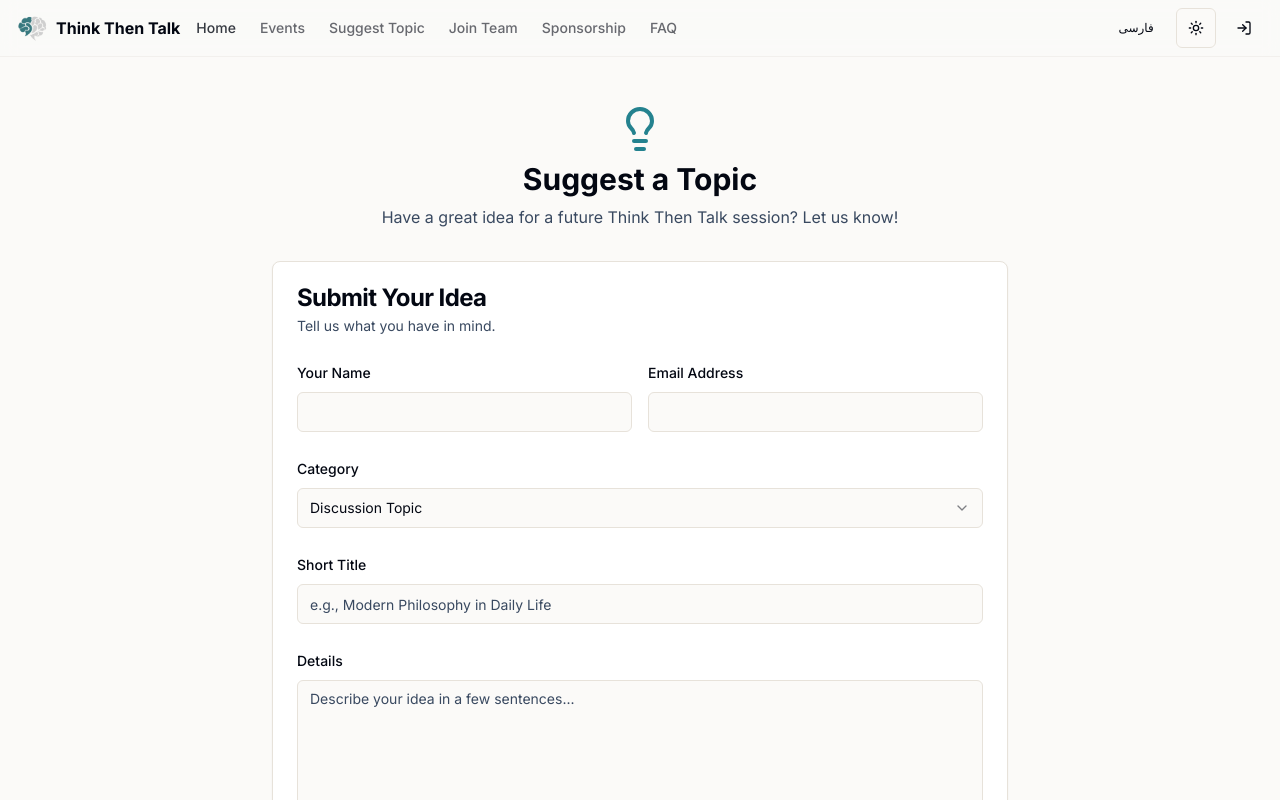
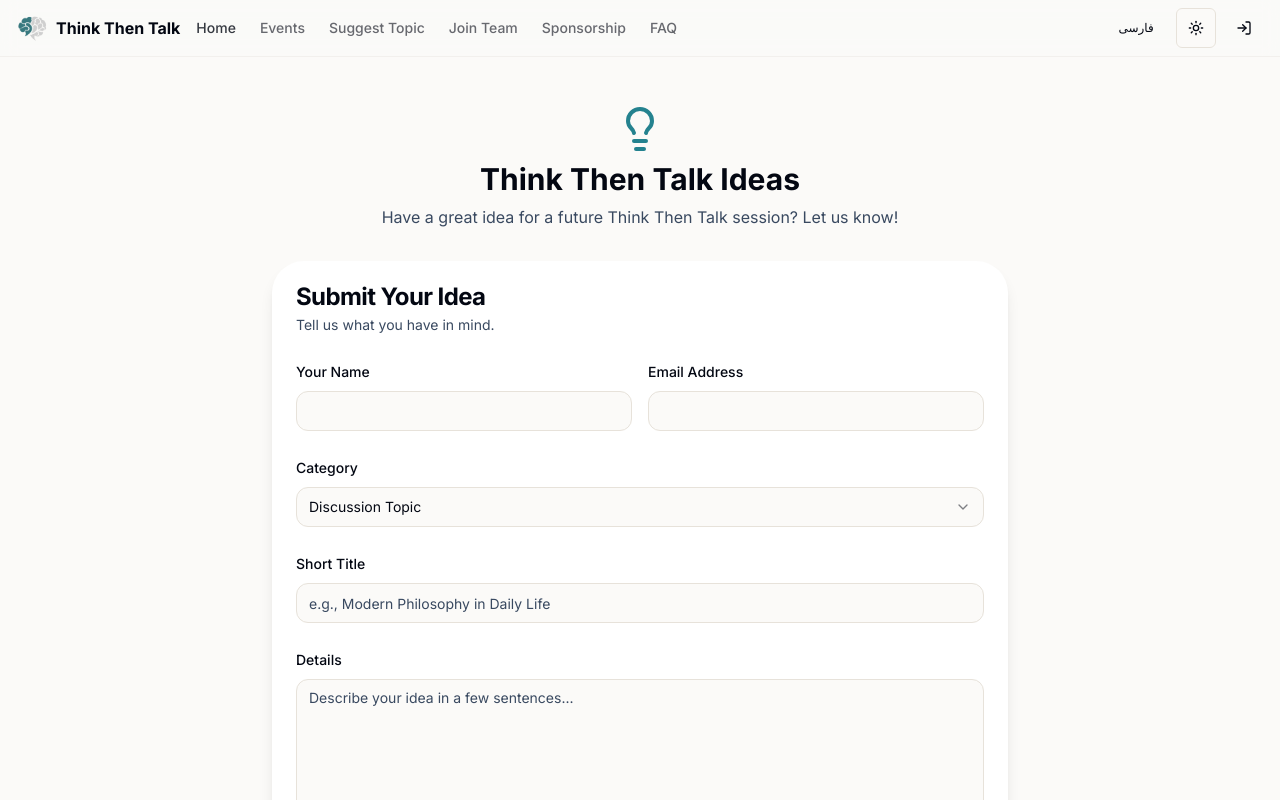
Before and after one commit to Panizsh68/thinkthentalk-new, a Next.js app in the folder frontend/: page /ideas in a window 1280 px wide. Shown: the top 800 px of the page. Built offline with nearby package versions, Linux system fonts and the light colour scheme.

Commit message:
بررسسی کن و فیلد های. بخش ثبت ایده   و همکاری نباید. محدودیت کارکتر داشت

```diff
--- a/frontend/src/app/collaborate/page.tsx
+++ b/frontend/src/app/collaborate/page.tsx
@@ -17,12 +17,12 @@ import { Loader2, Users, Heart, ClipboardCheck } from 'lucide-react';
 import { useToast } from '@/hooks/use-toast';
 
 const getCollabSchema = (t: any) => z.object({
-  name: z.string().min(2, t('registration.validation.required')),
+  name: z.string().min(1, t('registration.validation.required')),
   email: z.string().email(t('contact.errors.emailInvalid')),
   mobile: z.string().regex(/^09\d{9}$/, t('auth.errors.invalidMobile')),
-  fieldOfExpertise: z.string().min(2, t('registration.validation.required')),
+  fieldOfExpertise: z.string().min(1, t('registration.validation.required')),
   experience: z.string().optional(),
-  whyJoin: z.string().min(20, t('ideas.validation.descriptionLength')),
+  whyJoin: z.string().min(1, t('registration.validation.required')),
   availability: z.string().optional(),
   acceptedTerms: z.literal(true, {
     errorMap: () => ({ message: t('registration.validation.rulesRequired') }),
@@ -73,19 +73,19 @@ export default function CollaboratePage() {
 
   if (step === 1) {
     return (
-      <div className="container max-w-3xl py-16">
+      <div className="container max-w-3xl py-16 px-4">
         <div className="text-center mb-10">
           <Users className="h-16 w-16 text-primary mx-auto mb-4" />
-          <h1 className="text-3xl font-bold">{t('collaborate.title')}</h1>
+          <h1 className="text-3xl font-bold">Join Think Then Talk Team</h1>
           <p className="text-muted-foreground mt-2">{t('collaborate.subtitle')}</p>
         </div>
-        <Card>
+        <Card className="rounded-[2rem] border-none shadow-lg">
           <CardHeader><CardTitle>{t('collaborate.terms.title')}</CardTitle></CardHeader>
           <CardContent className="prose dark:prose-invert max-w-none">
             <div dangerouslySetInnerHTML={{ __html: t('collaborate.terms.content') }} />
           </CardContent>
           <CardFooter>
-            <Button className="w-full" size="lg" onClick={() => setStep(2)}>
+            <Button className="w-full h-12 rounded-xl font-bold" onClick={() => setStep(2)}>
               {t('collaborate.actions.acceptAndContinue')}
             </Button>
           </CardFooter>
@@ -96,13 +96,13 @@ export default function CollaboratePage() {
 
   if (step === 3) {
     return (
-      <div className="container max-w-2xl py-20 text-center">
+      <div className="container max-w-2xl py-20 text-center px-4">
         <Heart className="h-20 w-20 text-red-500 mx-auto mb-6 animate-pulse" />
         <h1 className="text-3xl font-bold mb-4">{t('collaborate.successTitle')}</h1>
         <p className="text-lg text-muted-foreground leading-relaxed mb-8">
           {t('collaborate.successDescription')}
         </p>
-        <Button asChild size="lg">
+        <Button asChild size="lg" className="rounded-full font-bold">
           <a href="/">{t('actions.backToDashboard')}</a>
         </Button>
       </div>
@@ -110,8 +110,8 @@ export default function CollaboratePage() {
   }
 
   return (
-    <div className="container max-w-3xl py-16">
-      <Card>
+    <div className="container max-w-3xl py-16 px-4">
+      <Card className="rounded-[2.5rem] border-none shadow-xl">
         <CardHeader>
           <CardTitle className="flex items-center gap-2">
             <ClipboardCheck className="h-6 w-6 text-primary" />
@@ -124,41 +124,41 @@ export default function CollaboratePage() {
             <form onSubmit={form.handleSubmit(onSubmit)} className="space-y-6">
               <div className="grid grid-cols-1 md:grid-cols-2 gap-4">
                 <FormField control={form.control} name="name" render={({ field }) => (
-                  <FormItem><FormLabel>{t('contact.form.nameLabel')}</FormLabel><FormControl><Input {...field} /></FormControl><FormMessage /></FormItem>
+                  <FormItem><FormLabel>{t('contact.form.nameLabel')}</FormLabel><FormControl><Input {...field} className="rounded-xl" /></FormControl><FormMessage /></FormItem>
                 )} />
                 <FormField control={form.control} name="email" render={({ field }) => (
-                  <FormItem><FormLabel>{t('contact.form.emailLabel')}</FormLabel><FormControl><Input dir="ltr" {...field} /></FormControl><FormMessage /></FormItem>
+                  <FormItem><FormLabel>{t('contact.form.emailLabel')}</FormLabel><FormControl><Input dir="ltr" {...field} className="rounded-xl" /></FormControl><FormMessage /></FormItem>
                 )} />
                 <FormField control={form.control} name="mobile" render={({ field }) => (
-                  <FormItem><FormLabel>{t('auth.mobileLabel')}</FormLabel><FormControl><Input dir="ltr" {...field} /></FormControl><FormMessage /></FormItem>
+                  <FormItem><FormLabel>{t('auth.mobileLabel')}</FormLabel><FormControl><Input dir="ltr" {...field} className="rounded-xl" /></FormControl><FormMessage /></FormItem>
                 )} />
                 <FormField control={form.control} name="fieldOfExpertise" render={({ field }) => (
-                  <FormItem><FormLabel>{t('collaborate.form.expertise')}</FormLabel><FormControl><Input placeholder={t('collaborate.form.expertisePlaceholder')} {...field} /></FormControl><FormMessage /></FormItem>
+                  <FormItem><FormLabel>{t('collaborate.form.expertise')}</FormLabel><FormControl><Input placeholder={t('collaborate.form.expertisePlaceholder')} {...field} className="rounded-xl" /></FormControl><FormMessage /></FormItem>
                 )} />
               </div>
 
               <FormField control={form.control} name="experience" render={({ field }) => (
-                <FormItem><FormLabel>{t('collaborate.form.experience')}</FormLabel><FormControl><Textarea rows={3} {...field} /></FormControl><FormMessage /></FormItem>
+                <FormItem><FormLabel>{t('collaborate.form.experience')}</FormLabel><FormControl><Textarea rows={3} {...field} className="rounded-xl" /></FormControl><FormMessage /></FormItem>
               )} />
 
               <FormField control={form.control} name="whyJoin" render={({ field }) => (
-                <FormItem><FormLabel>{t('collaborate.form.whyJoin')}</FormLabel><FormControl><Textarea rows={4} {...field} /></FormControl><FormMessage /></FormItem>
+                <FormItem><FormLabel>{t('collaborate.form.whyJoin')}</FormLabel><FormControl><Textarea rows={4} {...field} className="rounded-xl" /></FormControl><FormMessage /></FormItem>
               )} />
 
               <FormField control={form.control} name="availability" render={({ field }) => (
-                <FormItem><FormLabel>{t('collaborate.form.availability')}</FormLabel><FormControl><Input {...field} /></FormControl><FormMessage /></FormItem>
+                <FormItem><FormLabel>{t('collaborate.form.availability')}</FormLabel><FormControl><Input {...field} className="rounded-xl" /></FormControl><FormMessage /></FormItem>
               )} />
 
               <FormField control={form.control} name="acceptedTerms" render={({ field }) => (
-                <FormItem className="flex flex-row items-start space-x-3 space-y-0 rounded-md border p-4">
+                <FormItem className="flex flex-row items-start space-x-3 space-y-0 rounded-xl border p-4">
                   <FormControl><Checkbox checked={field.value} onCheckedChange={field.onChange} /></FormControl>
                   <div className="space-y-1 leading-none"><FormLabel>{t('collaborate.form.acceptTerms')}</FormLabel><FormMessage /></div>
                 </FormItem>
               )} />
 
               <div className="flex gap-4 pt-4">
-                <Button type="button" variant="outline" onClick={() => setStep(1)}>{t('actions.back')}</Button>
-                <Button type="submit" className="flex-1" disabled={isPending}>
+                <Button type="button" variant="outline" className="rounded-xl font-bold" onClick={() => setStep(1)}>{t('actions.back')}</Button>
+                <Button type="submit" className="flex-1 h-12 rounded-xl font-bold shadow-md" disabled={isPending}>
                   {isPending && <Loader2 className="mr-2 h-4 w-4 animate-spin" />}
                   {t('collaborate.form.submit')}
                 </Button>
--- a/frontend/src/app/globals.css
+++ b/frontend/src/app/globals.css
@@ -34,14 +34,14 @@
 
     --radius: 0.5rem;
 
-    --sidebar-background: 0 0% 98%;
+    --sidebar-background: 0 0% 100%;
     --sidebar-foreground: 240 5.3% 26.1%;
-    --sidebar-primary: 240 5.9% 10%;
+    --sidebar-primary: 187 60% 35%;
     --sidebar-primary-foreground: 0 0% 98%;
     --sidebar-accent: 240 4.8% 95.9%;
     --sidebar-accent-foreground: 240 5.9% 10%;
     --sidebar-border: 220 13% 91%;
-    --sidebar-ring: 217.2 91.2% 59.8%;
+    --sidebar-ring: 187 60% 35%;
   }
 
   .dark {
@@ -75,7 +75,7 @@
 
     --sidebar-background: 240 5.9% 10%;
     --sidebar-foreground: 240 4.8% 95.9%;
-    --sidebar-primary: 224.3 76.3% 48%;
+    --sidebar-primary: 187 40% 50%;
     --sidebar-primary-foreground: 0 0% 100%;
     --sidebar-accent: 240 3.7% 15.9%;
     --sidebar-accent-foreground: 240 4.8% 95.9%;
@@ -151,3 +151,17 @@ html[dir="rtl"] .font-inter {
 html[dir="ltr"] .font-vazir {
     font-family: 'Inter', sans-serif;
 }
+
+.custom-scrollbar::-webkit-scrollbar {
+  width: 5px;
+}
+.custom-scrollbar::-webkit-scrollbar-track {
+  background: transparent;
+}
+.custom-scrollbar::-webkit-scrollbar-thumb {
+  background: hsl(var(--muted-foreground) / 0.2);
+  border-radius: 10px;
+}
+.custom-scrollbar::-webkit-scrollbar-thumb:hover {
+  background: hsl(var(--muted-foreground) / 0.4);
+}
--- a/frontend/src/app/ideas/page.tsx
+++ b/frontend/src/app/ideas/page.tsx
@@ -1,4 +1,3 @@
-
 'use client';
 
 import { useForm } from 'react-hook-form';
@@ -19,8 +18,8 @@ import { Loader2, Lightbulb } from 'lucide-react';
 const getIdeaSchema = (t: any) => z.object({
   name: z.string().optional(),
   email: z.string().email(t('contact.errors.emailInvalid')).optional().or(z.literal('')),
-  title: z.string().min(5, t('ideas.validation.titleLength')),
-  description: z.string().min(20, t('ideas.validation.descriptionLength')),
+  title: z.string().min(1, t('registration.validation.required')),
+  description: z.string().min(1, t('registration.validation.required')),
   type: z.enum(['TOPIC', 'FORMAT', 'VENUE', 'OTHER']),
 });
 
@@ -63,14 +62,14 @@ export default function SubmitIdeaPage() {
   };
 
   return (
-    <div className="container max-w-3xl py-12">
+    <div className="container max-w-3xl py-12 px-4">
       <div className="text-center mb-8 space-y-2">
         <Lightbulb className="h-12 w-12 text-primary mx-auto" />
-        <h1 className="text-3xl font-bold">{t('ideas.title')}</h1>
+        <h1 className="text-3xl font-bold">Think Then Talk Ideas</h1>
         <p className="text-muted-foreground">{t('ideas.subtitle')}</p>
       </div>
 
-      <Card>
+      <Card className="rounded-[2rem] border-none shadow-lg">
         <CardHeader>
           <CardTitle>{t('ideas.form.title')}</CardTitle>
           <CardDescription>{t('ideas.form.description')}</CardDescription>
@@ -86,7 +85,7 @@ export default function SubmitIdeaPage() {
                     render={({ field }) => (
                       <FormItem>
                         <FormLabel>{t('contact.form.nameLabel')}</FormLabel>
-                        <FormControl><Input {...field} /></FormControl>
+                        <FormControl><Input {...field} className="rounded-xl" /></FormControl>
                         <FormMessage />
                       </FormItem>
                     )}
@@ -97,7 +96,7 @@ export default function SubmitIdeaPage() {
                     render={({ field }) => (
                       <FormItem>
                         <FormLabel>{t('contact.form.emailLabel')}</FormLabel>
-                        <FormControl><Input dir="ltr" {...field} /></FormControl>
+                        <FormControl><Input dir="ltr" {...field} className="rounded-xl" /></FormControl>
                         <FormMessage />
                       </FormItem>
                     )}
@@ -113,7 +112,7 @@ export default function SubmitIdeaPage() {
                     <FormLabel>{t('ideas.form.typeLabel')}</FormLabel>
                     <Select onValueChange={field.onChange} defaultValue={field.value}>
                       <FormControl>
-                        <SelectTrigger>
+                        <SelectTrigger className="rounded-xl">
                           <SelectValue />
                         </SelectTrigger>
                       </FormControl>
@@ -135,7 +134,7 @@ export default function SubmitIdeaPage() {
                 render={({ field }) => (
                   <FormItem>
                     <FormLabel>{t('ideas.form.titleLabel')}</FormLabel>
-                    <FormControl><Input {...field} placeholder={t('ideas.form.titlePlaceholder')} /></FormControl>
+                    <FormControl><Input {...field} className="rounded-xl" placeholder={t('ideas.form.titlePlaceholder')} /></FormControl>
                     <FormMessage />
                   </FormItem>
                 )}
@@ -148,14 +147,14 @@ export default function SubmitIdeaPage() {
                   <FormItem>
                     <FormLabel>{t('ideas.form.descriptionLabel')}</FormLabel>
                     <FormControl>
-                      <Textarea {...field} rows={6} placeholder={t('ideas.form.descriptionPlaceholder')} />
+                      <Textarea {...field} rows={6} className="rounded-xl" placeholder={t('ideas.form.descriptionPlaceholder')} />
                     </FormControl>
                     <FormMessage />
                   </FormItem>
                 )}
               />
 
-              <Button type="submit" className="w-full" disabled={isPending}>
+              <Button type="submit" className="w-full h-12 rounded-xl font-bold shadow-md" disabled={isPending}>
                 {isPending && <Loader2 className="mr-2 h-4 w-4 animate-spin" />}
                 {t('ideas.form.submitButton')}
               </Button>
--- a/frontend/src/components/home/gallery-section.tsx
+++ b/frontend/src/components/home/gallery-section.tsx
@@ -11,7 +11,7 @@ export function GallerySection() {
     { url: '/static-images/-2147483648_-218139.jpg', span: 'col-span-1 row-span-1' },
     { url: '/static-images/IMG_6971.JPG', span: 'col-span-1 row-span-2' },
     { url: '/static-images/IMG_8724.JPG', span: 'col-span-1 row-span-1' },
-    { url: '/static-images/-2147483648_-218260.jpg', span: 'col-span-2 md:col-span-4 row-span-1 md:row-span-2' },
+    { url: '/static-images/-2147483648_-218260.jpg', span: 'col-span-2 md:col-span-2 row-span-1 md:row-span-1' },
   ];
 
   return (
@@ -22,7 +22,7 @@ export function GallerySection() {
           <p className="text-lg text-muted-foreground font-medium">{t('home.moments.subtitle')}</p>
         </div>
 
-        <div className="grid grid-cols-2 md:grid-cols-4 gap-3 md:gap-4 auto-rows-[150px] md:auto-rows-[250px]">
+        <div className="grid grid-cols-2 md:grid-cols-4 gap-3 md:gap-4 auto-rows-[150px] md:auto-rows-[200px] lg:auto-rows-[250px]">
           {items.map((item, i) => (
             <div key={i} className={cn("relative rounded-[2rem] overflow-hidden shadow-md group border-4 border-background", item.span)}>
               <Image
```
Also changed, not shown: frontend/src/components/registration-steps/contact-step.tsx (+8 -5 lines), frontend/src/components/sidebar-layout.tsx (+4 -4 lines), 1 other file (tests, documents, lock files or other folders).
